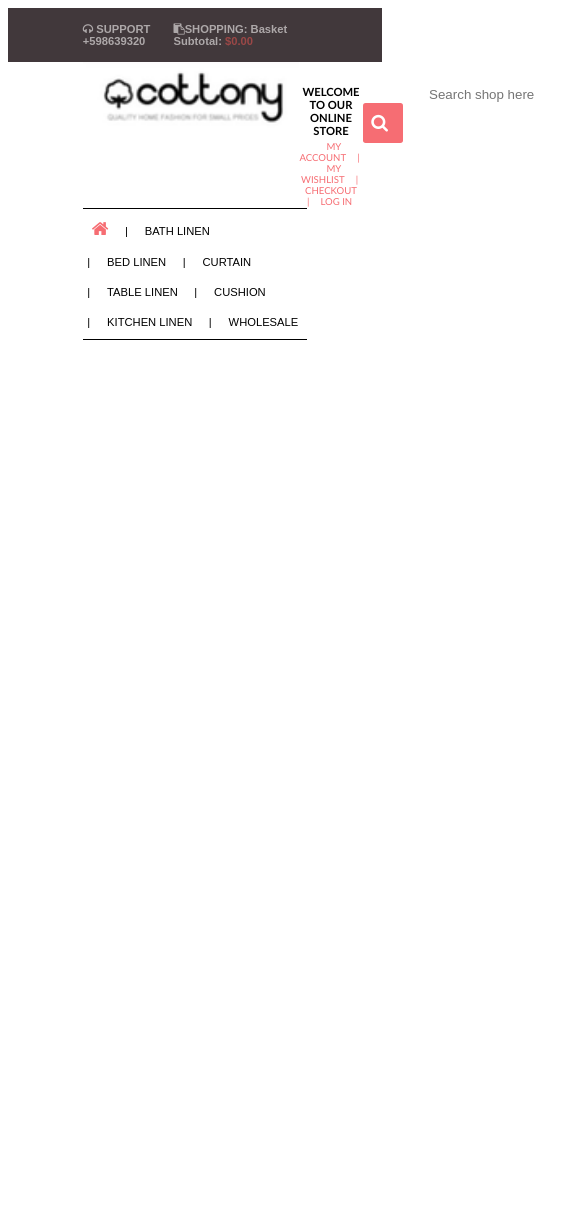
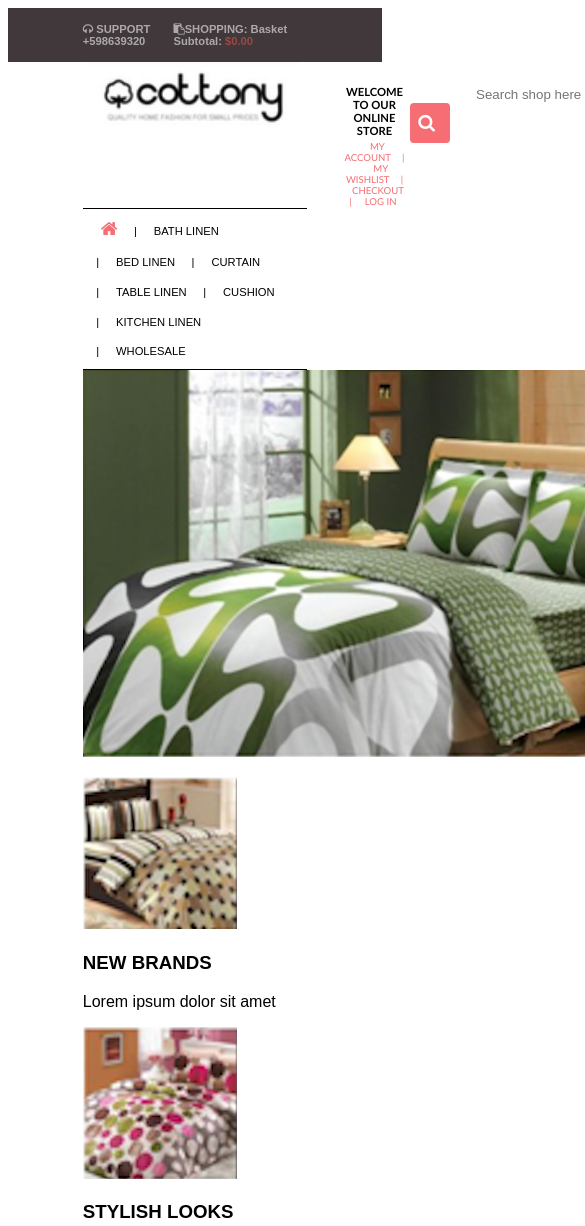
Before and after one commit to yashvi-khunt/html, a plain HTML site: page index.html in a window 390 px wide. Shown: the top 1226 px of the page, 585 px wide, since content can reach past the window. Before the commit the page ends 844 px from the top, so only its background shows below. Drawn offline with Linux system fonts and the light colour scheme.

Commit message:
Completed navbar with breadcrumbs, media query remaining for responsiveness

```diff
--- a/css/main.scss
+++ b/css/main.scss
@@ -10,9 +10,7 @@ body{
     width: 60%;
     margin: 0 auto;
 
-    img{
-        height: 70px;
-    }
+
 }
 
 .header{
@@ -42,6 +40,10 @@ body{
     font-weight: 500;
     place-content: space-between;
     // background: violet;
+
+    img{
+        height: 70px;
+    }
 
     .top-nav{
         // background: aqua;
@@ -86,7 +88,7 @@ body{
             border: 0;
             background: var(--accencolor);
             color: white;
-            border-radius: .2em;
+            border-radius: .3em;
             text-align: center;
         }
     }
@@ -94,7 +96,7 @@ body{
 
 ul{
     list-style-type: none;
-    padding: 0 0;
+    // padding: 0 0;
     a{
         text-decoration: none;
     }
@@ -108,7 +110,8 @@ ul{
 
 
     ul{
-        margin: .2em auto;
+        margin: .2em .1em;
+        padding-left: .7em;
     }
 
     ul.main-nav li+li::before{
@@ -128,3 +131,25 @@ ul{
         }
     }
 }
+
+ul.top-nav li+li::before{
+    color: var(--accencolor);
+    content: "|\00a0\00a0\00a0\00a0";
+}
+
+
+// end of navbar
+.imgs-container{
+
+    // background-color: aqua;
+
+    .main-img img{
+        // background: aquamarine;
+        width: 40em;
+
+    }
+
+    .side-imgs p{
+        // background: #9b4847;
+    }
+}
--- a/index.html
+++ b/index.html
@@ -25,11 +25,8 @@
                 <ul class="top-nav">
                     <h3>WELCOME TO OUR ONLINE STORE</h3>
                     <li><a href="#">MY ACCOUNT</a></li>
-                    <li>|</li>
                     <li><a href="#">MY WISHLIST</a></li>
-                    <li>|</li>
                     <li><a href="#">CHECKOUT</a></li>
-                    <li>|</li>
                     <li><a href="#">LOG IN</a></li>
                 </ul>
 
@@ -51,22 +48,42 @@
             <section class="section-navbar">
                 <ul class="main-nav">
                     <li><a href="#"><i class="fa fa-home"style="font-size: 18px;" ></i></a></li>
-                    <!-- <li class="bars">|</li> -->
                     <li><a href="#">BATH LINEN</a></li>
-                    <!-- <li class="bars">|</li> -->
                     <li><a href="#">BED LINEN</a></li>
-                    <!-- <li class="bars">|</li> -->
                     <li><a href="#">CURTAIN</a></li>
-                    <!-- <li class="bars">|</li> -->
                     <li><a href="#">TABLE LINEN</a></li>
-                    <!-- <li class="bars">|</li> -->
                     <li><a href="#">CUSHION</a></li>
-                    <!-- <li class="bars">|</li> -->
                     <li><a href="#">KITCHEN LINEN</a></li>
-                    <!-- <li class="bars">|</li> -->
                     <li><a href="#">WHOLESALE</a></li>
                 </ul>
             </section>
     </div>
+
+    <div class="content content-align">
+        <div class="imgs-container">
+            <div class="main-img">
+                <img src="/images/centre-img.png" alt="Center Image">
+            </div>
+            <div class="side-imgs">
+                <p>
+                    <img src="/images/new-brands.png" alt="New Brands">
+                    <h3>NEW BRANDS</h3>
+                    Lorem ipsum dolor sit amet
+                </p>
+                <p>
+                    <img src="/images/stylish-look.png" alt="Stylish Look">
+                    <h3>STYLISH LOOKS</h3>
+                    Lorem ipsum dolor sit amet
+                </p>
+
+                <p>
+                    <img src="/images/women-trend.png" alt="Women Trends">
+                    <h3>WOMEN TRENDS</h3>
+                    Lorem ipsum dolor sit amet
+                </p>
+
+            </div>
+        </div>
+    </div>
 </body>
 </html>
```
Also changed, not shown: css/main.css, images/centre-img.png (added), images/new-brands.png (added), images/stylish-look.png (added), images/women-trend.png (added), 3 other files.
